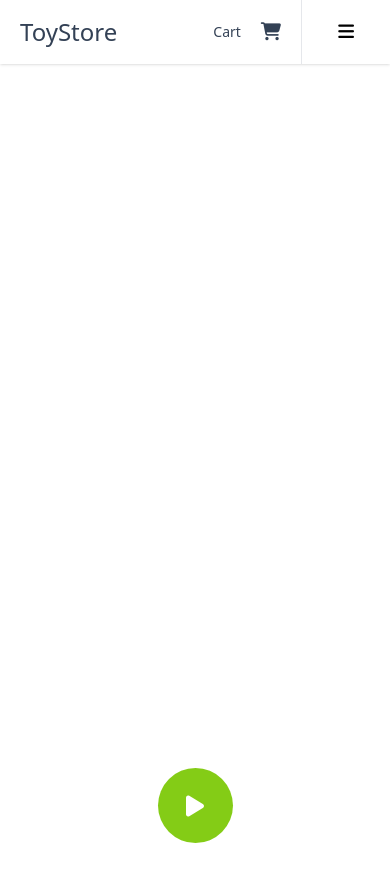
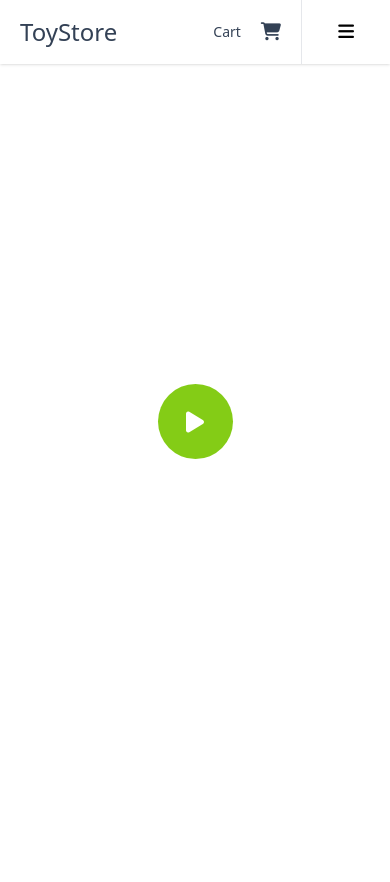
Before and after one commit to Ko-Win-Lwin/Toy-Store, a Vue app: page /about in a window 390 px wide. Shown: the top 882 px of the page. After the commit the page ends 844 px from the top, so only its background shows below. Built offline with nearby package versions, Linux system fonts and the light colour scheme.

Commit message:
Home: about responsive

```diff
--- a/src/components/about/about.component.vue
+++ b/src/components/about/about.component.vue
@@ -1,8 +1,8 @@
 <template>
-    <div class="flex flex-col justify-center items-center gap-5 text-white py-32 px-48 text-center">
+    <div class="flex flex-col justify-center items-center gap-5 text-white py-16  lg:py-32 lg:px-48 text-center">
         <p class="text-sm">About the shop</p>
-        <h2 class="text-4xl">Watch Our Story</h2>
-        <p>There is no magic formula to write perfect ad copy. It is based on a number of factors, including ad placement, demographic, even the consumer’s mood.</p>
+        <h2 class="text-4xl px-16 md:px-0">Watch Our Story</h2>
+        <p class="px-8 md:px-16 md:text-sm lg:px-0">There is no magic formula to write perfect ad copy. It is based on a number of factors, including ad placement, demographic, even the consumer’s mood.</p>
 
         <div class="group hover:scale-110 duration-100" @click="toggleModal">
             <div class="w-[75px] h-[75px] rounded-full bg-lime-500 grid place-items-center">
```
